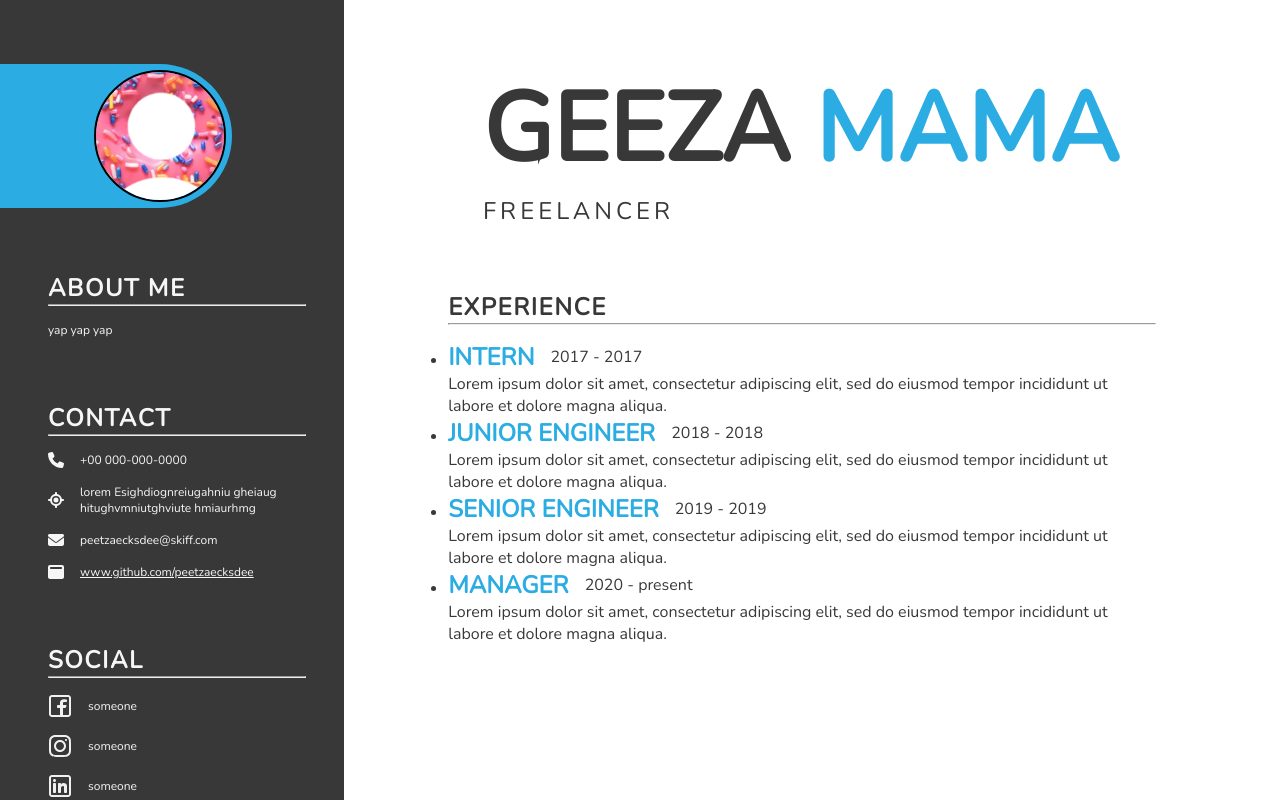
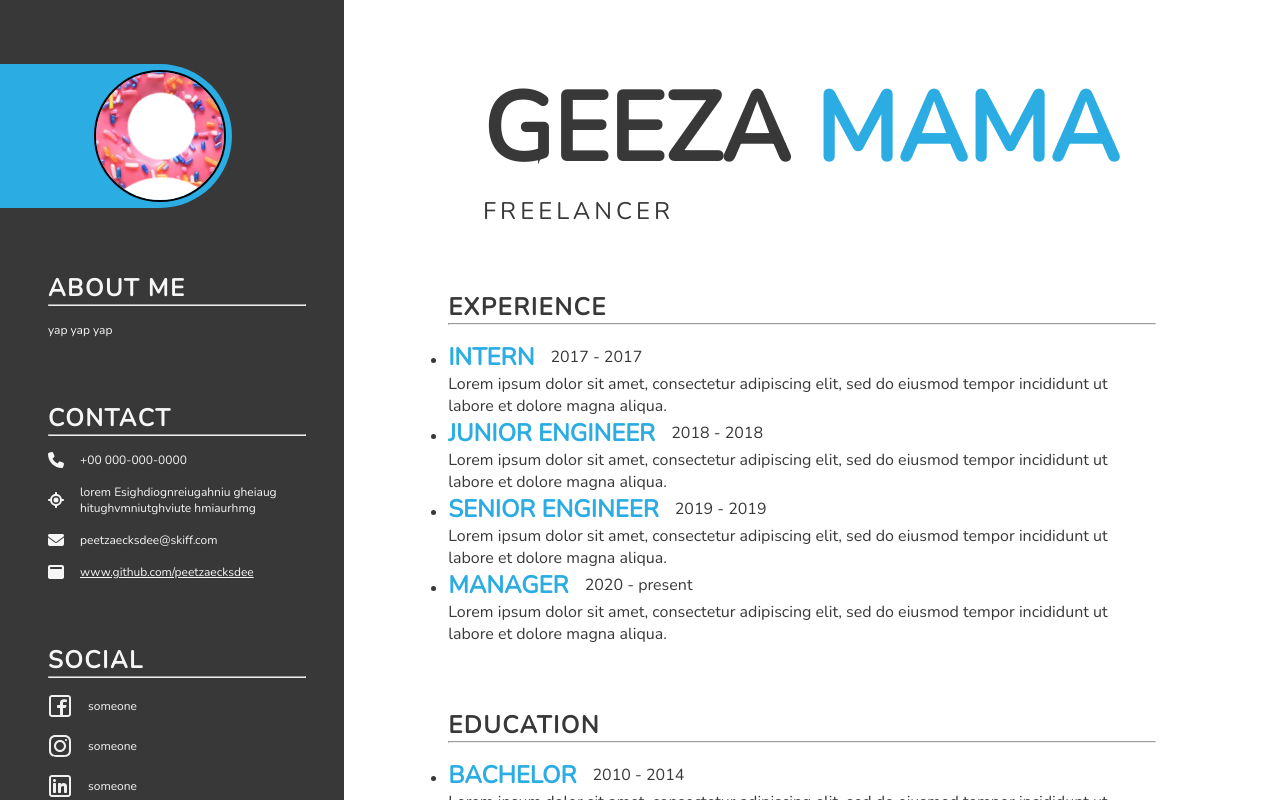
Before and after one commit to peetzaecksdee/TOP-CV-Application, a React (Vite) app: page / in a window 1280 px wide. Built offline with nearby package versions, Linux system fonts and the light colour scheme.

Commit message:
feat: Added Education Section

```diff
--- /dev/null
+++ b/src/components/Education.jsx
@@ -0,0 +1,40 @@
+import Container from './Container';
+import DateContent from './DateContent';
+
+let educations = [
+	{
+		yearStart: 2010,
+		yearEnd: 2014,
+		title: 'Bachelor',
+		content:
+			'Lorem ipsum dolor sit amet, consectetur adipiscing elit, sed do eiusmod tempor incididunt ut labore et dolore magna aliqua.',
+	},
+	{
+		yearStart: 2014,
+		yearEnd: 2018,
+		title: 'Master',
+		content:
+			'Lorem ipsum dolor sit amet, consectetur adipiscing elit, sed do eiusmod tempor incididunt ut labore et dolore magna aliqua.',
+	},
+];
+
+export default function Education() {
+	return (
+		<Container header='education' className='black'>
+			<ul>
+				{educations.map((education, index) => {
+					return (
+						<li key={index}>
+							<DateContent
+								yearStart={education.yearStart}
+								yearEnd={education.yearEnd}
+								title={education.title}
+								content={education.content}
+							/>
+						</li>
+					);
+				})}
+			</ul>
+		</Container>
+	);
+}
--- a/src/components/Main.jsx
+++ b/src/components/Main.jsx
@@ -1,11 +1,13 @@
-import Title from "./Title"
-import Experience from "./Experience"
+import Title from './Title';
+import Experience from './Experience';
+import Education from './Education';
 
 export default function Main() {
-  return (
-    <main className='main black'>
-      <Title firstName='geeza' lastName='mama'/>
-      <Experience />
-    </main>
-  )
+	return (
+		<main className='main black'>
+			<Title firstName='geeza' lastName='mama' />
+			<Experience />
+      <Education />
+		</main>
+	);
 }
```
